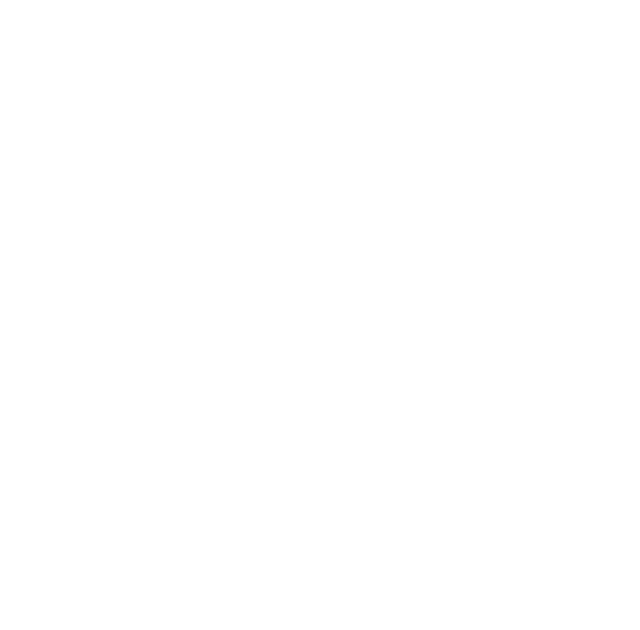
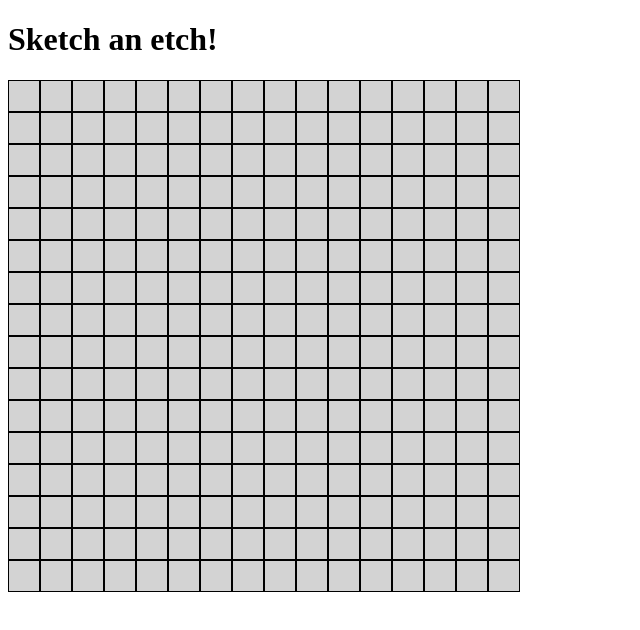
Before and after one commit to raywang38/etch-a-sketch, a plain HTML site: page index.html in a window 1280 px wide. Shown: the whole page, without its empty margins (0-640 px from the left). Drawn offline with Linux system fonts and the light colour scheme.

Commit message:
build a 16 x 16 grid with hover effect.
The grid was confined to a 16 x 16 field and the
hover effect was passed to each square with an
eventListener.

```diff
--- a/index.html
+++ b/index.html
@@ -3,8 +3,12 @@
     <head>
         <meta charset="utf-8">
         <title>Etch a Sketch</title>
+        <link rel="stylesheet" href="./styles.css">
+        <script src="script.js" defer></script>
     </head>
     <body>
-
+        <h1>Sketch an etch!</h1>
+        <div class="container">
+        </div>
     </body>
 </html>
--- a/script.js
+++ b/script.js
@@ -0,0 +1,27 @@
+const container = document.querySelector(".container");
+container.style.display = "flex";
+container.style.flexWrap = "wrap";
+container.style.width = "520px";
+
+const selectGrid = document.createElement("button");
+selectGrid.textContent = "Grid";
+
+const clearButton = document.createElement("button");
+clearButton.textContent = "Clear";
+
+for (let i = 0; i < 16; i++) {
+    for (let j = 0; j < 16; j++) {
+        const squareDiv = document.createElement("div");
+        squareDiv.style.backgroundColor = "lightGray";
+        squareDiv.style.minWidth = "30px";
+        squareDiv.style.minHeight = "30px";
+        squareDiv.style.borderColor = "black";
+        squareDiv.style.borderWidth = "1px";
+        squareDiv.style.borderStyle = "solid";
+        container.appendChild(squareDiv);
+
+        squareDiv.addEventListener("mouseover", () => {
+            squareDiv.style.backgroundColor = "black";
+        })
+    }
+}
```
